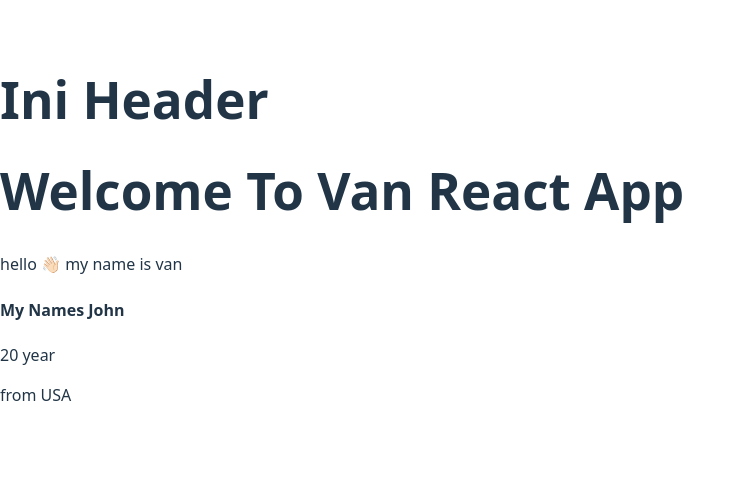
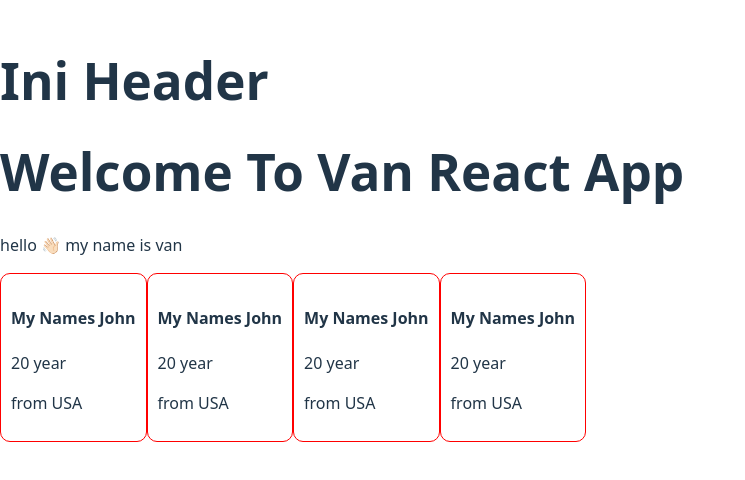
Before and after one commit to yanevannn/react-basics, a React (Vite) app: page / in a window 1280 px wide. Shown: the part 170-650 px from the top of the page, without its empty margins (0-745 px from the left). Built offline with nearby package versions, Linux system fonts and the light colour scheme.

Commit message:
Update: styling component using inline css

```diff
--- a/src/App.tsx
+++ b/src/App.tsx
@@ -8,6 +8,9 @@ function App() {
       <Header />
       <Welcome />
       <Card />
+      <Card />
+      <Card />
+      <Card />
     </>
   );
 }
--- a/src/components/Card.tsx
+++ b/src/components/Card.tsx
@@ -1,9 +1,11 @@
 const Card = () => {
   return (
     <>
+    <div style={{border:"1px solid red", borderRadius:"10px", padding:"10px", display:"inline-block" }}>
       <h4>My Names John</h4>
       <p>20 year</p>
       <p> from USA</p>
+    </div>
     </>
   );
 };
```
